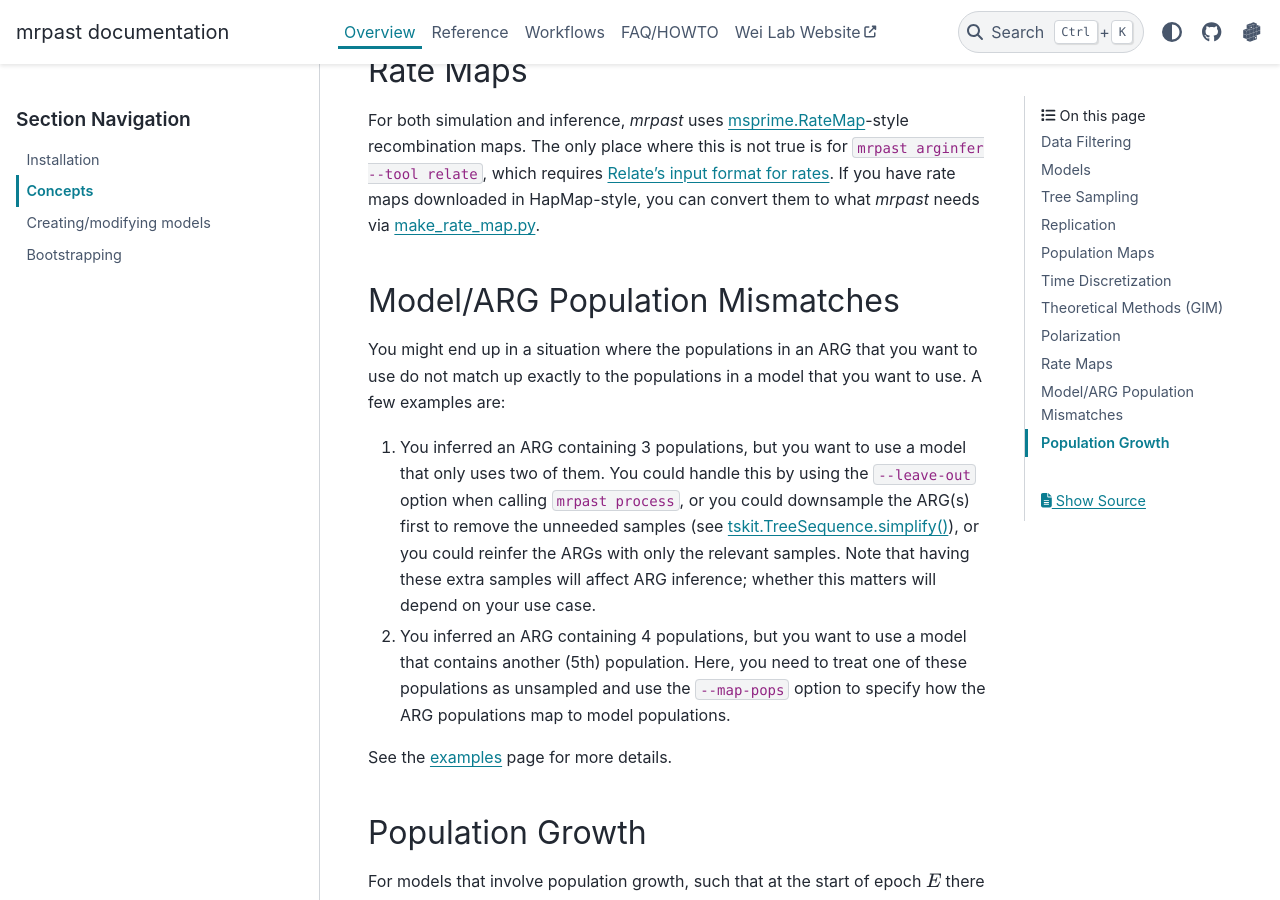
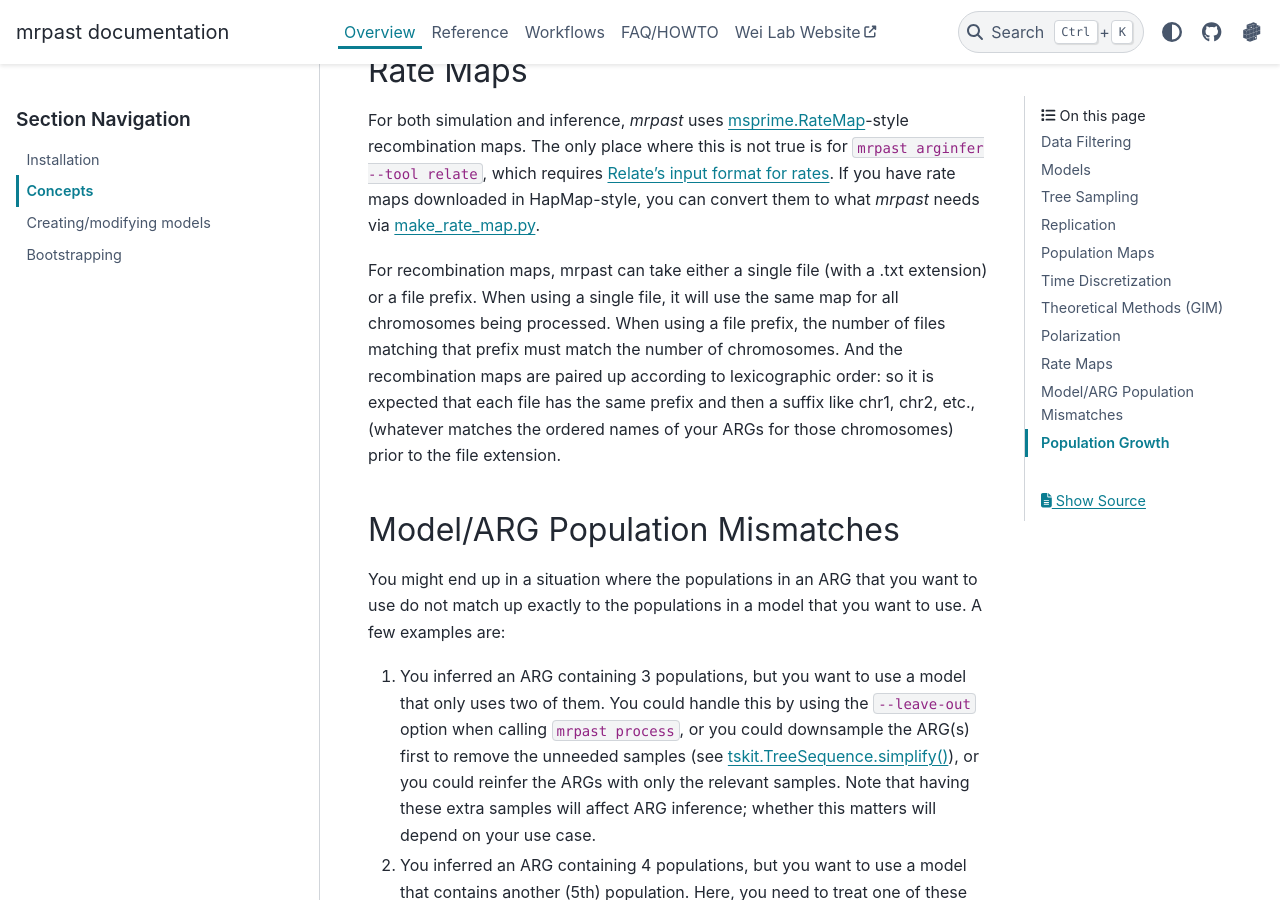
Before and after one commit to aprilweilab/mrpast, a Sphinx documentation site: the page built from docs/overview/concepts.rst, in a window 1280 px wide and 900 px high, scrolled down 5654 px. Built offline with Sphinx 7.4.7 and the PyData theme 0.15.4, drawn with Linux system fonts in a browser that asks for light colours.

```diff
--- a/docs/overview/concepts.rst
+++ b/docs/overview/concepts.rst
@@ -168,6 +168,13 @@ For both simulation and inference, *mrpast* uses `msprime.RateMap <https://tskit
 The only place where this is not true is for ``mrpast arginfer --tool relate``, which requires `Relate's input format for rates <https://myersgroup.github.io/relate/input_data.html>`_.
 If you have rate maps downloaded in HapMap-style, you can convert them to what *mrpast* needs via `make_rate_map.py <https://github.com/aprilweilab/mrpast/blob/main/scripts/make_rate_map.py>`_.
 
+For recombination maps, mrpast can take either a single file (with a .txt extension) or a file prefix. When
+using a single file, it will use the same map for all chromosomes being processed. When using a file prefix,
+the number of files matching that prefix must match the number of chromosomes. And the recombination maps
+are paired up according to lexicographic order: so it is expected that each file has the same prefix and
+then a suffix like chr1, chr2, etc., (whatever matches the ordered names of your ARGs for those chromosomes)
+prior to the file extension.
+
 Model/ARG Population Mismatches
 -------------------------------
 
--- a/docs/workflows/index.rst
+++ b/docs/workflows/index.rst
@@ -5,6 +5,7 @@ Workflows
   :maxdepth: 2
 
   tsinfer workflows <tsinfer>
+  custom
   Examining results <results>
   Using real data <real_data>
   Very short examples <examples>
```
Also changed, not shown: docs/workflows/custom.rst (added, +87 -0 lines).
